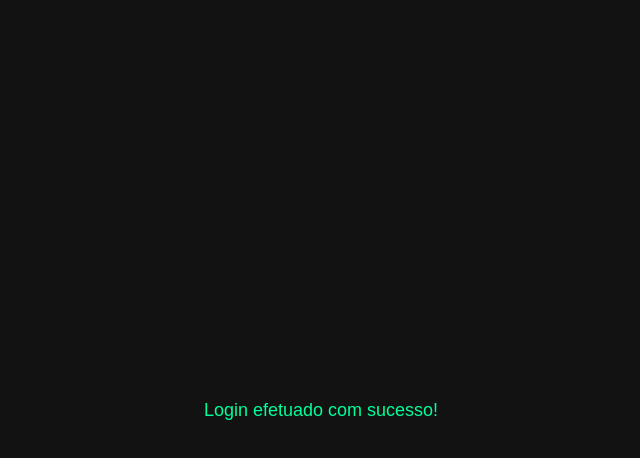
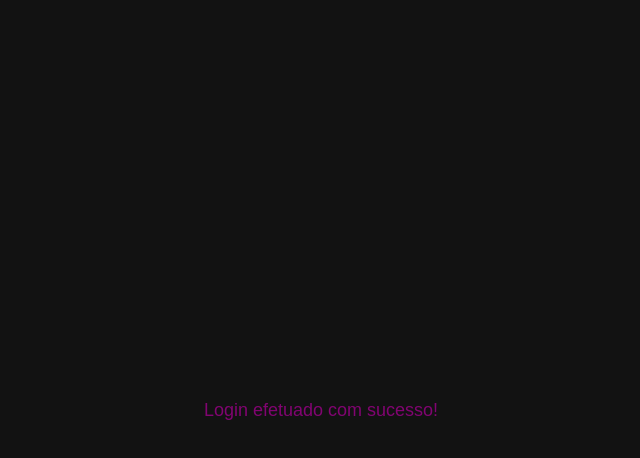
Before and after one commit to elizianeandreia/Login_interativo, a plain HTML site: page index.html in a window 1280 px wide. Both pictures are taken after typing "Sample", "Sample123" into the empty fields and a click on the button "Entrar". Shown: the whole page, without its empty margins (319-959 px from the left). Drawn offline with Linux system fonts and the light colour scheme.

Commit message:
alterações

```diff
--- a/estilo.css
+++ b/estilo.css
@@ -113,7 +113,7 @@ body {
 }
 
 .mensagem-sucesso {
-  color: #00ff99;
+  color: #810471;
   font-size: 18px;
   margin-top: 20px;
   opacity: 0;
```
